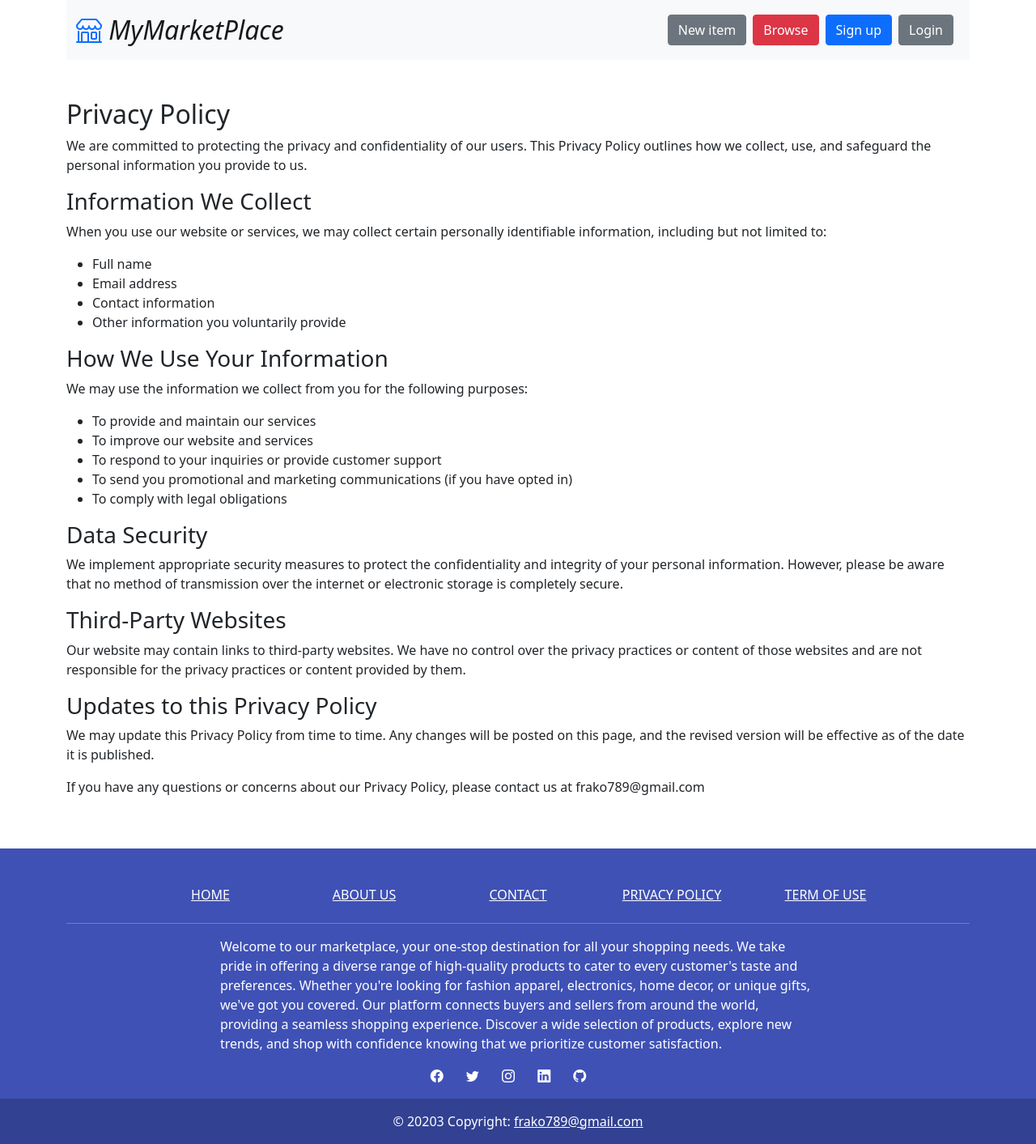
After one commit to frakopy/Marketplace, a Django app: page /privacy/ in a window 1280 px wide. The commit adds this page. Shown: the whole page at 81% size. Run offline with Django 4.2, Linux system fonts and the light colour scheme.

Commit message:
adding templates for footer

```diff
--- a/core/templates/core/base.html
+++ b/core/templates/core/base.html
@@ -72,7 +72,7 @@
                     </div>
                     <div class="col-md-2">
                         <h6 class="text-uppercase font-weight-bold">
-                        <a href="#!" class="text-white">About us</a>
+                        <a href="{% url 'about' %}" class="text-white">About us</a>
                         </h6>
                     </div>
                     <div class="col-md-2">
@@ -82,12 +82,12 @@
                     </div>
                     <div class="col-md-2">
                         <h6 class="text-uppercase font-weight-bold">
-                        <a href="#!" class="text-white">Privacy policy</a>
+                        <a href="{% url 'privacy' %}" class="text-white">Privacy policy</a>
                         </h6>
                     </div>
                     <div class="col-md-2">
                         <h6 class="text-uppercase font-weight-bold">
-                        <a href="#!" class="text-white">Term of use</a>
+                        <a href="{% url 'term' %}" class="text-white">Term of use</a>
                         </h6>
                     </div>
                 </div>
@@ -113,11 +113,11 @@
 
             <!-- Section: Social -->
             <section class="text-center mb-3">
-                <a href="#" class="text-white me-4"><i class="bi bi-facebook"></i></a>
-                <a href="#" class="text-white me-4"><i class="bi bi-twitter"></i></a>
-                <a href="#" class="text-white me-4"><i class="bi bi-instagram"></i></a>
-                <a href="#" class="text-white me-4"><i class="bi bi-linkedin"></i></a>
-                <a href="#" class="text-white me-4"><i class="bi bi-github"></i></a>
+                <a href="https://www.facebook.com/profile.php?id=100093136788056" class="text-white me-4"><i class="bi bi-facebook"></i></a>
+                <a href="https://twitter.com/frako789" class="text-white me-4"><i class="bi bi-twitter"></i></a>
+                <a href="https://www.instagram.com/frako789/" class="text-white me-4"><i class="bi bi-instagram"></i></a>
+                <a href="https://www.linkedin.com/in/francisco-bojorque-857147187/" class="text-white me-4"><i class="bi bi-linkedin"></i></a>
+                <a href="https://github.com/frakopy" class="text-white me-4"><i class="bi bi-github"></i></a>
             </section>
             <!-- Section: Social -->
             </div>
--- /dev/null
+++ b/core/templates/core/privacy.html
@@ -0,0 +1,39 @@
+{% extends 'core/base.html' %}
+
+{% block title %}Privacy Policy Page{% endblock title %}
+
+{% block content %}
+    <div class="container mt-5">
+        <div class="row">
+        <div class="col-md-12">
+            <h2>Privacy Policy</h2>
+            <p>We are committed to protecting the privacy and confidentiality of our users. This Privacy Policy outlines how we collect, use, and safeguard the personal information you provide to us.</p>
+            <h3>Information We Collect</h3>
+            <p>When you use our website or services, we may collect certain personally identifiable information, including but not limited to:</p>
+            <ul>
+            <li>Full name</li>
+            <li>Email address</li>
+            <li>Contact information</li>
+            <li>Other information you voluntarily provide</li>
+            </ul>
+            <h3>How We Use Your Information</h3>
+            <p>We may use the information we collect from you for the following purposes:</p>
+            <ul>
+            <li>To provide and maintain our services</li>
+            <li>To improve our website and services</li>
+            <li>To respond to your inquiries or provide customer support</li>
+            <li>To send you promotional and marketing communications (if you have opted in)</li>
+            <li>To comply with legal obligations</li>
+            </ul>
+            <h3>Data Security</h3>
+            <p>We implement appropriate security measures to protect the confidentiality and integrity of your personal information. However, please be aware that no method of transmission over the internet or electronic storage is completely secure.</p>
+            <h3>Third-Party Websites</h3>
+            <p>Our website may contain links to third-party websites. We have no control over the privacy practices or content of those websites and are not responsible for the privacy practices or content provided by them.</p>
+            <h3>Updates to this Privacy Policy</h3>
+            <p>We may update this Privacy Policy from time to time. Any changes will be posted on this page, and the revised version will be effective as of the date it is published.</p>
+            <p>If you have any questions or concerns about our Privacy Policy, please contact us at frako789@gmail.com</p>
+        </div>
+        </div>
+    </div>
+
+{% endblock content %}
--- a/core/urls.py
+++ b/core/urls.py
@@ -1,7 +1,10 @@
 from django.urls import path, include
 from .views import (
     index,
+    about,
     contact,
+    privacy,
+    term_of_use,
     signup_view,
     CustomLoginView,
     CustomLogoutView,
@@ -10,7 +13,10 @@ from .views import (
 
 urlpatterns = [
     path("", index, name="home"),
+    path("about/", about, name="about"),
     path("contact/", contact, name="contact"),
+    path("privacy/", privacy, name="privacy"),
+    path("term/", term_of_use, name="term"),
     path("signup/", signup_view, name="signup"),
     path("login/", CustomLoginView.as_view(), name="login"),
     path("logout/", CustomLogoutView.as_view(), name="logout"),
--- a/core/views.py
+++ b/core/views.py
@@ -14,8 +14,20 @@ def index(request):
     )
 
 
+def about(request):
+    return render(request, "core/about.html")
+
+
 def contact(request):
     return render(request, "core/contact.html")
+
+
+def privacy(request):
+    return render(request, "core/privacy.html")
+
+
+def term_of_use(request):
+    return render(request, "core/term.html")
 
 
 class CustomLoginView(LoginView):
```
Also changed, not shown: core/templates/core/about.html (added, +25 -0 lines), core/templates/core/contact.html (+36 -1 lines), core/templates/core/term.html (added, +35 -0 lines), core/static/core/images/man.jpg (added), static/core/images/man.jpg (added).
